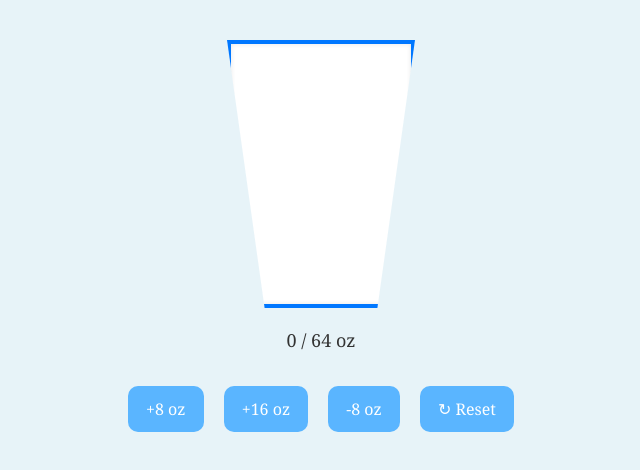
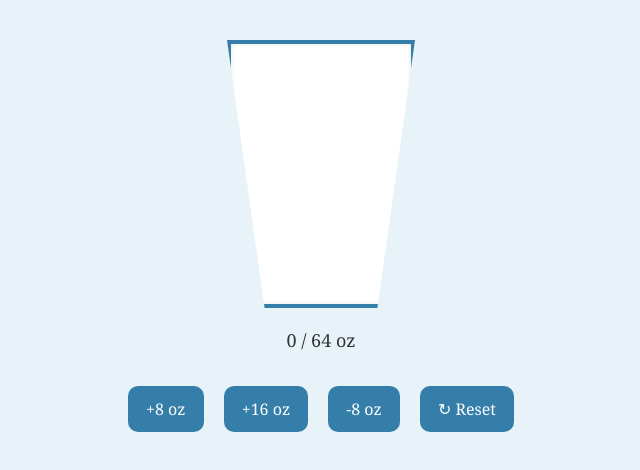
Before and after one commit to ggracelii/water_tracker, a plain HTML site: page index.html in a window 1280 px wide. Shown: the whole page, without its empty margins (319-959 px from the left). Drawn offline with Linux system fonts and the light colour scheme.

Commit message:
Update index.html

```diff
--- a/index.html
+++ b/index.html
@@ -18,7 +18,7 @@
       margin: 0 auto 20px;
       position: relative;
       background: white;
-      border: 4px solid #0077ff;
+      border: 4px solid #347ea9;
       box-shadow: inset 0 0 5px rgba(0,0,0,0.1);
       clip-path: polygon(0% 0%, 100% 0%, 80% 100%, 20% 100%);
       border-radius: 0;
@@ -65,14 +65,14 @@
       font-family: Georgia, serif;
       border-radius: 10px;
       border: none;
-      background-color: #5ab5ff;
+      background-color: #347ea9;
       color: white;
       cursor: pointer;
       transition: background-color 0.2s;
     }
 
     .controls button:hover {
-      background-color: #3da6f5;
+      background-color: #2a6d91;
     }
   </style>
 </head>
```
